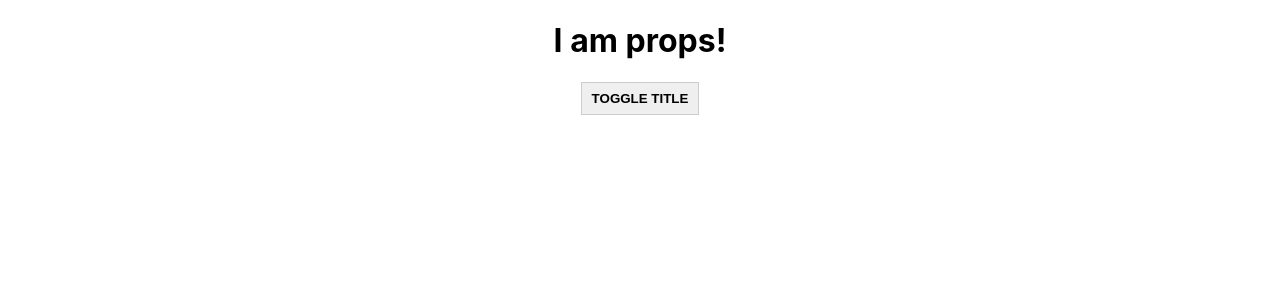
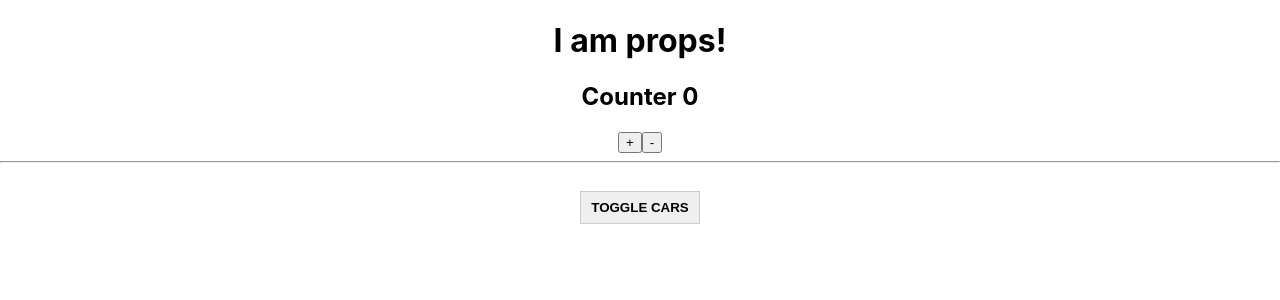
Before and after one commit to ITihonya/ListCars, a React (Create React App) app: page / in a window 1280 px wide. Shown: the top 300 px of the page. Built offline with nearby package versions, Linux system fonts and the light colour scheme.

Commit message:
Определение компонента Counter и реализация его с помощью массива.Для React версии 16 и выше

```diff
--- a/src/App.js
+++ b/src/App.js
@@ -3,6 +3,7 @@
 import Car from './Car/index'
 import React, {Component} from 'react';
 import ErrorBoundary from "./ErrorBoundary/ErrorBoundary";
+import Counter from "./Counter/Counter";
 
 class App extends Component {
 
@@ -12,8 +13,8 @@
         this.state={
             cars: [
                 {name :'BMW', year : 2018},
-                {name :'GTA', year : 2016},
-                {name :'Mazda', year : 2010},
+                // {name :'GTA', year : 2016},
+                // {name :'Mazda', year : 2010},
             ],
             pageTitle: 'React components',
             showCars: false
@@ -34,7 +35,7 @@
         newCars.splice(index,1)
         this.setState({cars : newCars})
     }
-    toggleTitleHandler = () => {
+    toggleCarsHandler = () => {
         this.setState({
             showCars: !this.state.showCars
         })
@@ -78,9 +79,13 @@
                 { /*<h1>{this.state.pageTitle}</h1>*/}
                 <h1>{this.props.title}</h1>
 
-                <button className={'AppButton'}
-                    onClick={this.toggleTitleHandler}
-                >Toggle Title</button>
+                <Counter></Counter>
+                <hr/>
+                <button
+                    style={{marginTop : 20}}
+                    className={'AppButton'}
+                    onClick={this.toggleCarsHandler}
+                >Toggle Cars</button>
                 <div style={{
                     width: '400px',
                     margin: 'auto',
--- a/src/Car/index.js
+++ b/src/Car/index.js
@@ -70,9 +70,9 @@
 
     render (){
         console.log('Car render')
-        if(Math.random()> 0.7){
-            throw new Error('Car random failed')
-        }
+        // if(Math.random()> 0.7){
+        //     throw new Error('Car random failed')
+        // }
         const inputClasses = ['input']
 
         if(this.props.name !== ''){
--- /dev/null
+++ b/src/Counter/Counter.js
@@ -0,0 +1,25 @@
+import React, {Component} from "react"
+export default class Counter extends Component {
+    state={
+       counter: 0
+    }
+    addCounter = () => {
+        this.setState({
+            counter: this.state.counter + 1
+        })
+    }
+    render() {
+        // return (
+        //     <div>
+        //         <h2>Counter  {this.state.counter}</h2>
+        //         <button onClick={this.addCounter}>+</button>
+        //         <button onClick={() => this.setState({counter: this.state.counter -1})}>-</button>
+        //     </div>
+        // )
+        return [
+            <h2 key={'1'}>Counter  {this.state.counter}</h2>,
+            <button key={'2'} onClick={this.addCounter}>+</button>,
+            <button key={'3'} onClick={() => this.setState({counter: this.state.counter -1})}>-</button>
+        ]
+    }
+}
```
